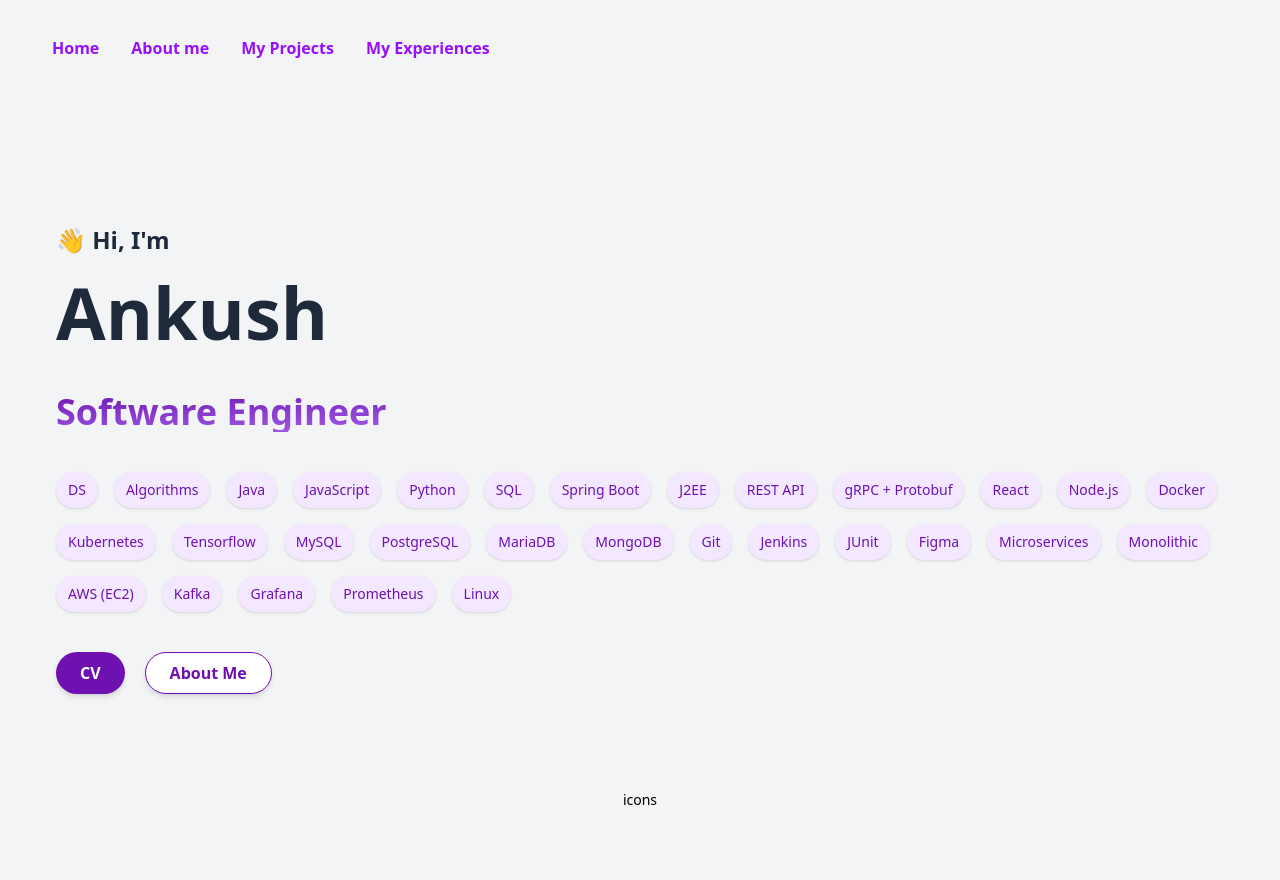
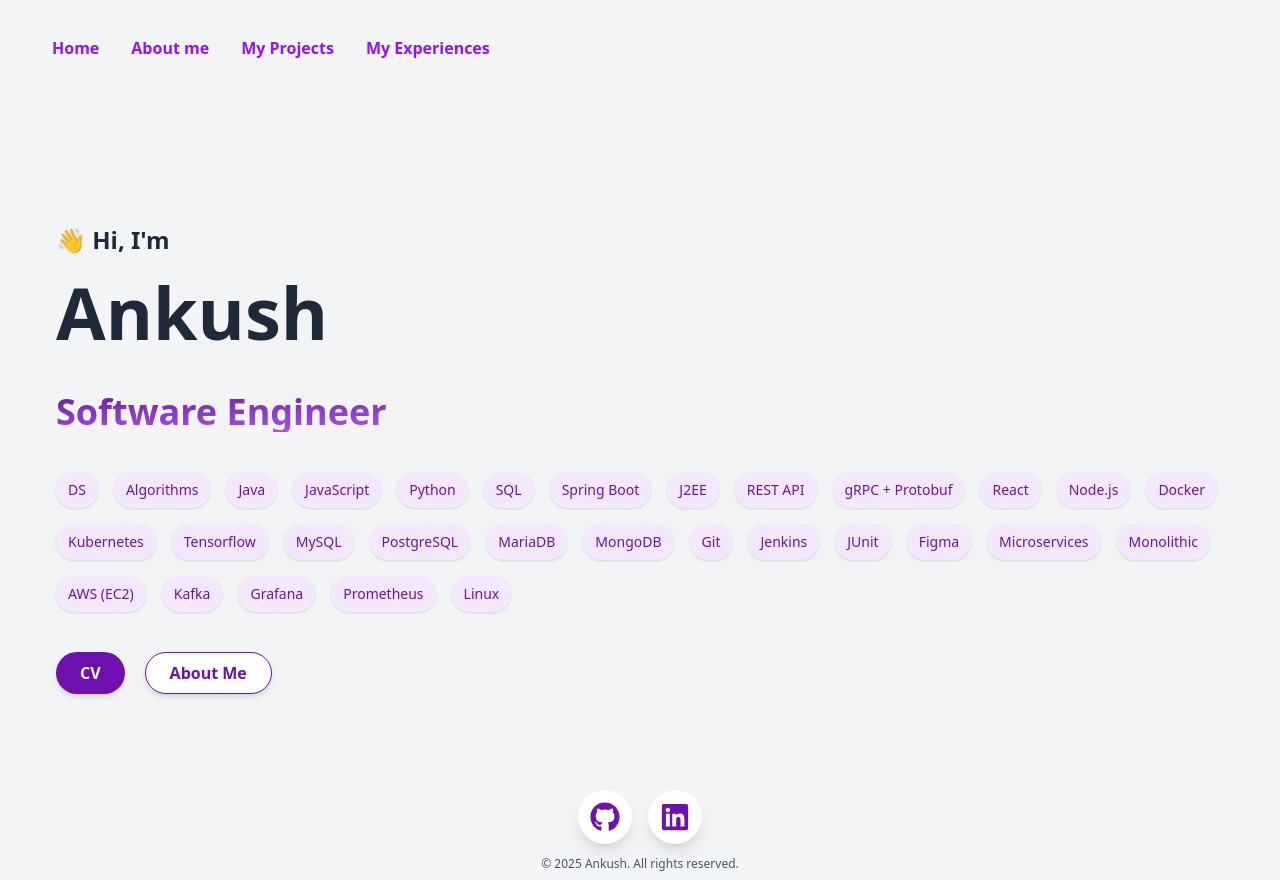
Before and after one commit to Ankushryuga/Skills-Prepration, a React (Vite) app in the folder react/: page /home in a window 1280 px wide. Before the commit the page ends 818 px from the top, so only its background shows below. Built offline with nearby package versions, Linux system fonts and the light colour scheme.

Commit message:
Update footer.tsx

```diff
--- a/react/src/layouts/footer.tsx
+++ b/react/src/layouts/footer.tsx
@@ -1,8 +1,56 @@
-const Footer:React.FC=()=>{
-    return (
-        <footer className="shadow-xl text-center text-sm py-2 w-full mt-auto">
-            <div>icons</div>
-        </footer>
-    )
-}
+import { motion } from "framer-motion";
+import { FaGithub, FaLinkedin } from "react-icons/fa";
+
+const Footer: React.FC = () => {
+  return (
+    <footer className="shadow-xl text-center text-sm py-2 w-full mt-auto">
+      {/* // <footer className="bg-gradient-to-br from-purple-50 to-purple-100 shadow-inner text-center py-4 w-full mt-auto"> */}
+      <motion.div
+        className="w-full flex justify-center items-center"
+        initial={{ opacity: 0, y: 10 }}
+        animate={{ opacity: 1, y: 0 }}
+        transition={{ duration: 0.6, delay: 0.6 }}
+      >
+        <ul className="flex gap-4">
+          <motion.li
+            whileHover={{ scale: 1.2, rotate: 3 }}
+            whileTap={{ scale: 0.95, rotate: -3 }}
+            className="p-3 rounded-full bg-white text-purple-800 shadow-lg cursor-pointer transition duration-200 hover:shadow-purple-300"
+          >
+            <a
+              href="https://github.com/your_username"
+              target="_blank"
+              rel="noopener noreferrer"
+            >
+              <FaGithub className="text-2xl sm:text-3xl" />
+            </a>
+          </motion.li>
+          <motion.li
+            whileHover={{ scale: 1.2, rotate: 3 }}
+            whileTap={{ scale: 0.95, rotate: -3 }}
+            className="p-3 rounded-full bg-white text-purple-800 shadow-lg cursor-pointer transition duration-200 hover:shadow-purple-300"
+          >
+            <a
+              href="https://linkedin.com/in/your_username"
+              target="_blank"
+              rel="noopener noreferrer"
+            >
+              <FaLinkedin className="text-2xl sm:text-3xl" />
+            </a>
+          </motion.li>
+        </ul>
+      </motion.div>
+
+      <motion.p
+        className="text-xs text-gray-600 mt-3"
+        initial={{ opacity: 0 }}
+        animate={{ opacity: 1 }}
+        transition={{ delay: 1 }}
+      >
+        © {new Date().getFullYear()} Ankush. All rights reserved.
+      </motion.p>
+    </footer>
+  );
+};
+
 export default Footer;
```
